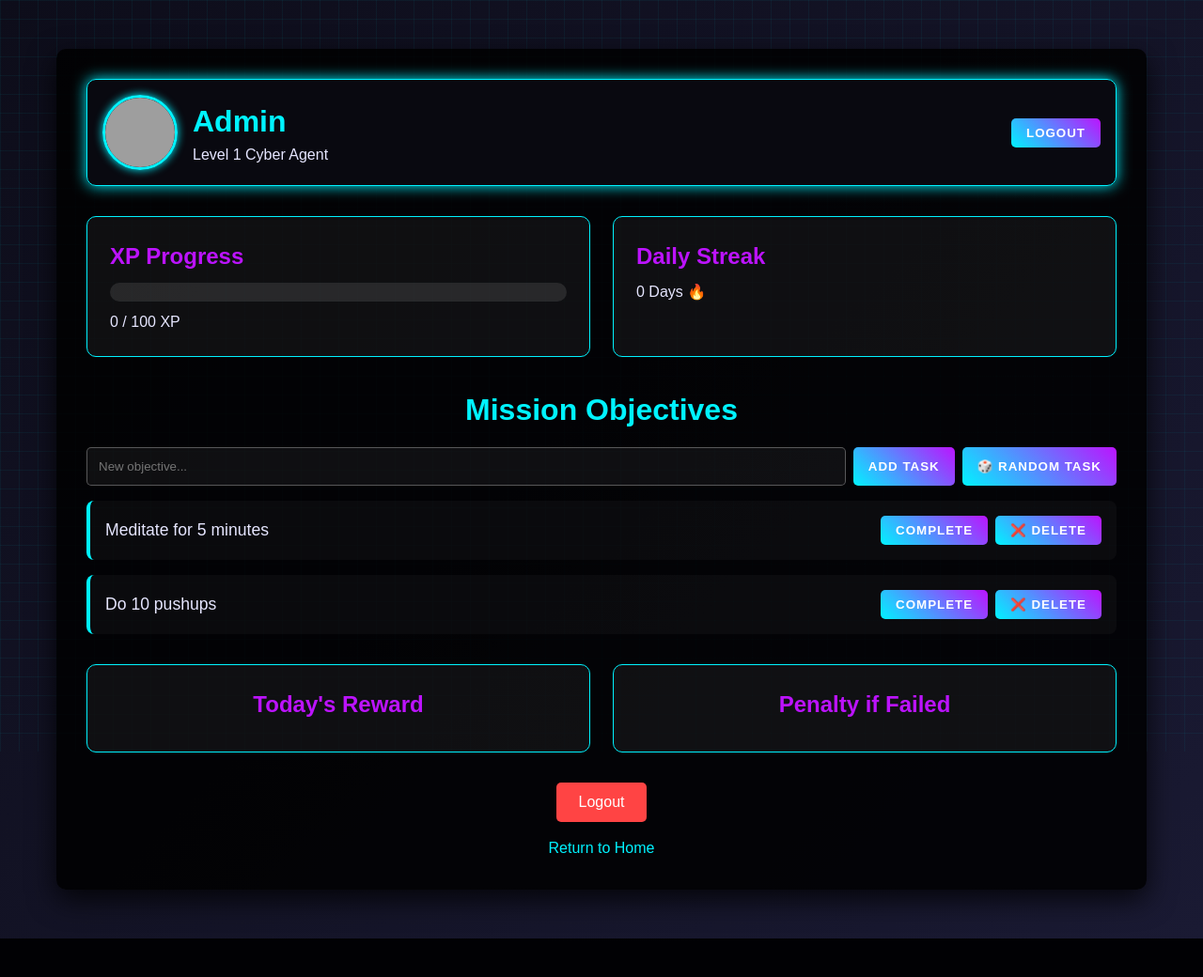
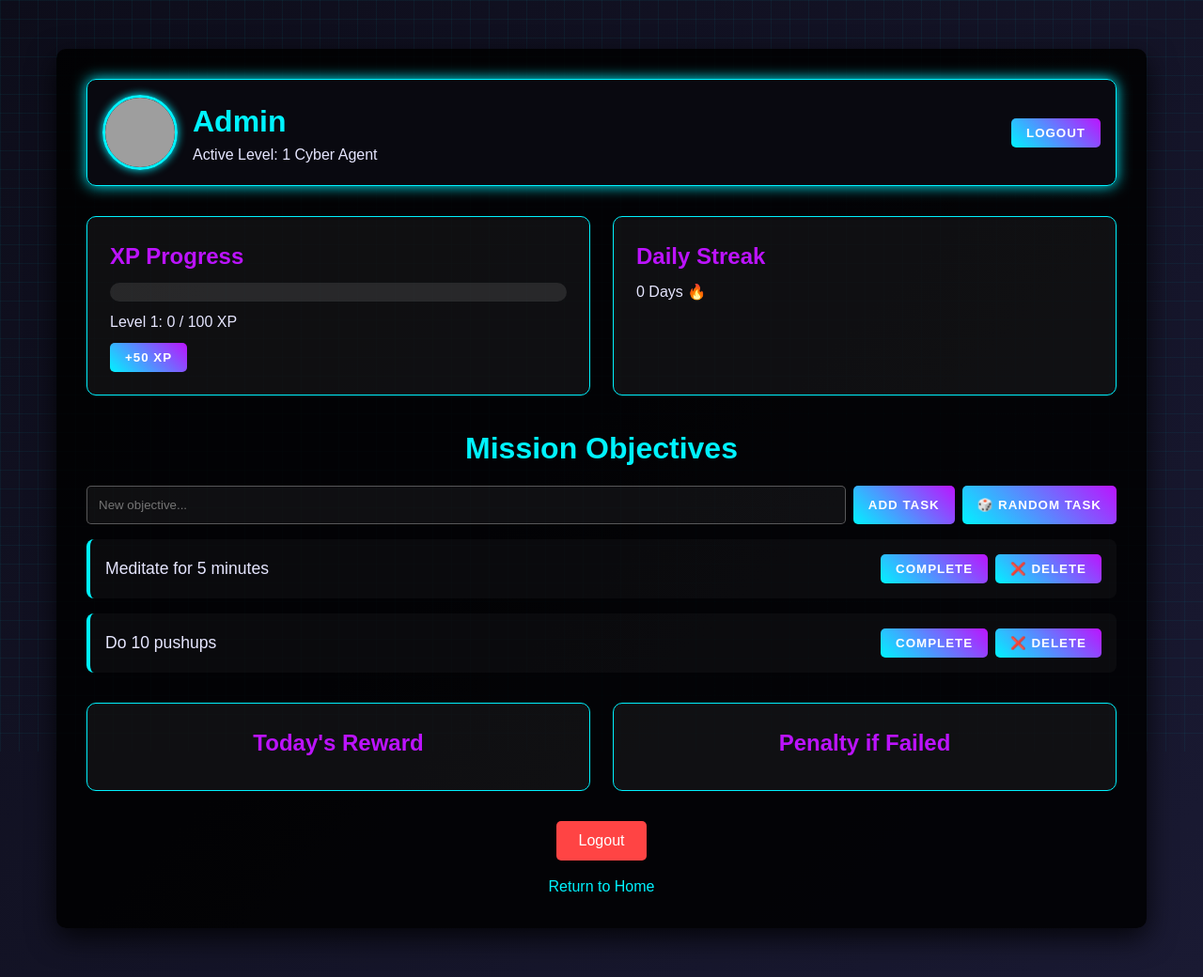
Before and after one commit to dvecy/Leveling, a Flask app: page /dashboard in a window 1280 px wide. Shown: the whole page at 94% size. Before the commit the page ends 999 px from the top, so only its background shows below. Run offline with Flask 3, Linux system fonts and the light colour scheme; a user stored in the database is signed in; some libraries are stand-ins or nearby versions; grey boxes are pictures that could not be loaded.

Commit message:
level bar upgraded

```diff
--- a/Backend/main.py
+++ b/Backend/main.py
@@ -3,6 +3,7 @@ from flask_login import LoginManager, login_required, current_user
 from extensions import db, mail, login_manager, csrf
 from config import Config
 from models import User, Task
+import math
 
 def create_app():
     app = Flask(__name__)
@@ -14,19 +15,16 @@ def create_app():
     login_manager.init_app(app)
     csrf.init_app(app)
 
-    # Set login view
     login_manager.login_view = 'auth.login'
 
-    # User loader
     @login_manager.user_loader
     def load_user(user_id):
         return db.session.get(User, int(user_id))
 
-    # Import and register blueprints
+    # Register blueprints
     from routes.auth import auth
     app.register_blueprint(auth, url_prefix='/auth')
 
-    # Routes
     @app.route('/')
     def home():
         return render_template('index.html')
@@ -36,14 +34,29 @@ def create_app():
     def dashboard():
         profile = current_user.profile
         tasks = Task.query.filter_by(user_id=current_user.id).all()
+
+        # Progressive level calculation: level starts at 1, first level requires 100 XP, then increases by 50% each level.
+        def calculate_level_progress(xp):
+            level = 1
+            required_xp = 100
+            while xp >= required_xp:
+                xp -= required_xp
+                level += 1
+                required_xp = math.floor(required_xp * 1.5)
+            return level, required_xp, xp  # current level, threshold for current level, XP earned in current level
+
+        current_level, next_level_xp, current_level_xp = calculate_level_progress(profile.xp)
+        xp_percentage = (current_level_xp / next_level_xp) * 100
+
         return render_template('dashboard.html',
             user=current_user,
             profile=profile,
             tasks=tasks,
-            xp_percentage=(profile.xp / profile.next_level_xp) * 100 if profile.next_level_xp else 0
+            xp_percentage=xp_percentage,
+            current_level=current_level,
+            next_level_xp=next_level_xp
         )
 
-    # Task routes
     @app.route('/tasks', methods=['POST'])
     @login_required
     def create_task():
@@ -51,7 +64,7 @@ def create_app():
         task = Task(
             description=data['description'],
             user_id=current_user.id,
-            xp=20  # Default XP for each task
+            xp=20  # Base XP per task
         )
         db.session.add(task)
         db.session.commit()
@@ -70,18 +83,63 @@ def create_app():
             db.session.commit()
             return jsonify({'message': 'Task deleted'}), 200
         elif request.method == 'PATCH':
-            task.completed = not task.completed
-            if task.completed:
+            if not task.completed:
+                task.completed = True
                 current_user.profile.xp += task.xp
-                if current_user.profile.xp >= current_user.profile.next_level_xp:
-                    current_user.profile.level += 1
-                    current_user.profile.next_level_xp = int(current_user.profile.next_level_xp * 1.5)
-            db.session.commit()
-            return jsonify({
-                'xp': current_user.profile.xp,
-                'level': current_user.profile.level,
-                'next_level_xp': current_user.profile.next_level_xp
-            }), 200
+
+                # Progressive level calculation
+                def calculate_level(xp):
+                    level = 1
+                    required_xp = 100
+                    while xp >= required_xp:
+                        xp -= required_xp
+                        level += 1
+                        required_xp = math.floor(required_xp * 1.5)
+                    return level, required_xp, xp
+
+                new_level, next_xp, current_level_xp = calculate_level(current_user.profile.xp)
+                level_up = new_level != current_user.profile.level
+                current_user.profile.level = new_level
+                db.session.commit()
+
+                return jsonify({
+                    'total_xp': current_user.profile.xp,
+                    'current_level': new_level,
+                    'current_level_xp': current_level_xp,
+                    'next_level_xp': next_xp,
+                    'level_up': level_up
+                }), 200
+
+            return jsonify({'message': 'Task already completed'}), 400
+
+    @app.route('/update_xp', methods=['POST'])
+    @login_required
+    def update_xp():
+        amount = request.json.get('amount', 0)
+        current_user.profile.xp += amount
+
+        # Progressive level calculation
+        def calculate_level(xp):
+            level = 1
+            required_xp = 100
+            while xp >= required_xp:
+                xp -= required_xp
+                level += 1
+                required_xp = math.floor(required_xp * 1.5)
+            return level, required_xp, xp
+
+        new_level, next_xp, current_level_xp = calculate_level(current_user.profile.xp)
+        level_up = new_level != current_user.profile.level
+        current_user.profile.level = new_level
+        db.session.commit()
+
+        return jsonify({
+            'total_xp': current_user.profile.xp,
+            'current_level': new_level,
+            'current_level_xp': current_level_xp,
+            'next_level_xp': next_xp,
+            'level_up': level_up
+        })
 
     return app
 
--- a/Backend/templates/dashboard.html
+++ b/Backend/templates/dashboard.html
@@ -4,10 +4,10 @@
   <meta charset="UTF-8">
   <meta name="viewport" content="width=device-width, initial-scale=1.0">
   <title>CyberLevel - Dashboard</title>
-  <!-- Optional external animate.css (if you want additional animations) -->
+  <!-- Optional external animate.css (for additional animations) -->
   <link rel="stylesheet" href="https://cdnjs.cloudflare.com/ajax/libs/animate.css/4.1.1/animate.min.css">
-  <!-- If you have a separate CSS file, include it here -->
-  <!-- <link rel="stylesheet" href="{{ url_for('static', filename='styles.css') }}"> -->
+  <!-- Canvas-confetti for level-up effects -->
+  <script src="https://cdnjs.cloudflare.com/ajax/libs/canvas-confetti/1.5.1/confetti.browser.min.js"></script>
   <style>
     /* ===================================================================
        Reset & Base Styles
@@ -163,8 +163,14 @@
     .xp-fill {
       height: 100%;
       background: linear-gradient(90deg, var(--cyber-blue), var(--neon-purple));
+      /* Width will be updated dynamically */
       width: {{ xp_percentage }}%;
       transition: width 0.5s ease;
+    }
+
+    /* Button to simulate adding XP */
+    #addXpBtn {
+      margin-top: 10px;
     }
 
     /* ===================================================================
@@ -213,7 +219,7 @@
       background: rgba(255, 255, 255, 0.03);
       border-radius: 8px;
       border-left: 4px solid var(--cyber-blue);
-      transition: background 0.3s, border-color 0.3s;
+      transition: background 0.3s, border-color 0.3s, transform 0.5s ease;
     }
     .task-item:hover {
       background: rgba(255, 255, 255, 0.05);
@@ -222,6 +228,15 @@
       opacity: 0.6;
       border-left-color: var(--neon-purple);
       text-decoration: line-through;
+    }
+    /* Slide animation classes for tasks */
+    .slide-up {
+      transform: translateY(-100%);
+      opacity: 0;
+    }
+    .slide-down {
+      transform: translateY(100%);
+      opacity: 0;
     }
     .task-desc {
       flex-grow: 1;
@@ -306,6 +321,17 @@
       to { opacity: 1; transform: translateY(0); }
     }
 
+    /* Glowing effect for level-up */
+    .level-up {
+      animation: glow 1s ease-in-out;
+    }
+
+    @keyframes glow {
+      0% { text-shadow: 0 0 10px var(--neon-purple); }
+      50% { text-shadow: 0 0 30px var(--neon-purple); }
+      100% { text-shadow: 0 0 10px var(--neon-purple); }
+    }
+
     /* ===================================================================
        Responsive Design
     ==================================================================== */
@@ -342,8 +368,9 @@
         <div class="user-profile">
           <img src="{{ url_for('auth.uploaded_file', filename=user.profile_photo) }}" class="user-avatar" alt="User Avatar">
           <div>
-            <h1>{{ user.username }}</h1>
-            <p>Level {{ profile.level }} Cyber Agent</p>
+            <h1 id="usernameDisplay">{{ user.username }}</h1>
+            <!-- Display active level -->
+            <p id="levelDisplay">Active Level: {{ current_level }} Cyber Agent</p>
           </div>
         </div>
         <form method="POST" action="{{ url_for('auth.logout') }}">
@@ -357,9 +384,12 @@
         <div class="stat-card">
           <h3>XP Progress</h3>
           <div class="xp-progress">
-            <div class="xp-fill" style="width: {{ xp_percentage }}%;"></div>
+            <div class="xp-fill" id="xpFill" style="width: {{ xp_percentage }}%;"></div>
           </div>
-          <p>{{ profile.xp }} / {{ profile.next_level_xp }} XP</p>
+          <!-- Display XP numerically. The threshold is computed dynamically on the client side. -->
+          <p id="xpText">{{ profile.xp }} / {{ next_level_xp }} XP</p>
+          <!-- Button to simulate adding XP -->
+          <button class="cyber-button" id="addXpBtn">+50 XP</button>
         </div>
         <div class="stat-card">
           <h3>Daily Streak</h3>
@@ -419,13 +449,87 @@
   </div>
 
   <script>
-    // TASK MANAGEMENT: Add, Complete, Delete, and Random Task functionality
     document.addEventListener('DOMContentLoaded', function() {
       const taskForm = document.getElementById('task-form');
       const taskList = document.getElementById('task-list');
-      const xpFill = document.querySelector('.xp-fill');
+      const xpFill = document.getElementById('xpFill');
+      const xpText = document.getElementById('xpText');
+      const levelDisplay = document.getElementById('levelDisplay');
 
-      // Add Task
+      // --- XP System Variables ---
+      // These values are passed from the server.
+      let currentXP = {{ profile.xp }};
+      let currentLevel = {{ current_level }};
+
+      // Helper: Calculate threshold (XP required for current level)
+      function getThreshold(level) {
+        return Math.floor(100 * Math.pow(1.5, level - 1));
+      }
+
+      // Helper: Total XP required to start current level
+      function getTotalXPForLevel(level) {
+        let sum = 0;
+        for (let i = 1; i < level; i++) {
+          sum += getThreshold(i);
+        }
+        return sum;
+      }
+
+      // Update the XP bar and text display using currentXP and currentLevel
+      function updateXPUI() {
+        const baseXP = getTotalXPForLevel(currentLevel);
+        const threshold = getThreshold(currentLevel);
+        const xpInLevel = currentXP - baseXP;
+        const xpPercentage = Math.min((xpInLevel / threshold) * 100, 100);
+        xpFill.style.width = xpPercentage + '%';
+        xpText.textContent = `Level ${currentLevel}: ${xpInLevel} / ${threshold} XP`;
+        levelDisplay.textContent = `Active Level: ${currentLevel} Cyber Agent`;
+      }
+
+      // Function to trigger confetti effect on level-up
+      function triggerConfetti() {
+        confetti({
+          particleCount: 100,
+          spread: 70,
+          origin: { y: 0.6 }
+        });
+      }
+
+      // Function to add XP using the /update_xp endpoint
+      function addXP(amount) {
+        fetch('/update_xp', {
+          method: 'POST',
+          headers: {
+            'Content-Type': 'application/json',
+            'X-CSRFToken': '{{ csrf_token() }}'
+          },
+          body: JSON.stringify({ amount: amount })
+        })
+        .then(response => response.json())
+        .then(data => {
+          currentXP = data.total_xp;
+          currentLevel = data.current_level;
+          updateXPUI();
+          if(data.level_up) {
+            triggerConfetti();
+            levelDisplay.classList.add('level-up');
+            setTimeout(() => levelDisplay.classList.remove('level-up'), 1000);
+            alert(`Congratulations! Level ${currentLevel} Achieved!`);
+          }
+        });
+      }
+
+      // Event listener for the "+50 XP" button.
+      const addXpBtn = document.getElementById('addXpBtn');
+      addXpBtn.addEventListener('click', function() {
+        addXP(50);
+        xpFill.classList.add('animate__animated', 'animate__pulse');
+        xpFill.addEventListener('animationend', () => {
+          xpFill.classList.remove('animate__animated', 'animate__pulse');
+        }, { once: true });
+      });
+
+      // TASK: Add Task
       taskForm.addEventListener('submit', async (e) => {
         e.preventDefault();
         const input = taskForm.querySelector('input[name="task"]');
@@ -456,10 +560,13 @@
         }
       });
 
-      // Complete or Delete Task
+      // TASK: Complete or Delete Task
       taskList.addEventListener('click', async (e) => {
         const taskItem = e.target.closest('.task-item');
+        if (!taskItem) return;
         const taskId = taskItem.dataset.taskId;
+
+        // Delete Task
         if (e.target.classList.contains('delete-btn')) {
           await fetch(`/tasks/${taskId}`, {
             method: 'DELETE',
@@ -467,14 +574,21 @@
           });
           taskItem.remove();
         }
+
+        // Complete Task
         if (e.target.classList.contains('complete-btn')) {
-          const response = await fetch(`/tasks/${taskId}/complete`, {
+          const response = await fetch(`/tasks/${taskId}`, {
             method: 'PATCH',
             headers: { 'X-CSRFToken': '{{ csrf_token() }}' }
           });
           if (response.ok) {
             const data = await response.json();
-            taskItem.classList.add('completed');
+            // Animate task slide-up then move it to bottom of the list
+            taskItem.classList.add('slide-up');
+            setTimeout(() => {
+              taskItem.classList.remove('slide-up');
+              taskItem.classList.add('completed'); // Mark visually completed
+              // Replace complete button with completed label
               taskItem.innerHTML = `
                 <span class="task-desc">${taskItem.querySelector('.task-desc').textContent}</span>
                 <div class="task-actions">
@@ -482,12 +596,31 @@
                   <button class="cyber-button delete-btn" data-task-id="${taskId}">❌ Delete</button>
                 </div>
               `;
-            xpFill.style.width = `${(data.xp / data.next_level_xp) * 100}%`;
+              // Append task to the bottom
+              taskList.appendChild(taskItem);
+            }, 500);
+
+            // Update XP UI based on task completion response
+            currentXP = data.total_xp;
+            currentLevel = data.current_level;
+            updateXPUI();
+            // Animate XP bar pulse
+            xpFill.classList.add('animate__animated', 'animate__pulse');
+            xpFill.addEventListener('animationend', () => {
+              xpFill.classList.remove('animate__animated', 'animate__pulse');
+            }, { once: true });
+
+            if(data.level_up) {
+              triggerConfetti();
+              levelDisplay.classList.add('level-up');
+              setTimeout(() => levelDisplay.classList.remove('level-up'), 1000);
+              alert(`Congratulations! Level ${currentLevel} Achieved!`);
+            }
           }
         }
       });
 
-      // Random Task Generator
+      // TASK: Random Task Generator
       document.getElementById('random-task').addEventListener('click', () => {
         const tasks = [
           'Do 10 pushups',
@@ -499,6 +632,9 @@
         const randomTask = tasks[Math.floor(Math.random() * tasks.length)];
         document.querySelector('#task-form input[name="task"]').value = randomTask;
       });
+
+      // Initial UI update for XP system.
+      updateXPUI();
     });
   </script>
 </body>
```
Also changed, not shown: Backend/instance/leveling.db. Lines whose indentation alone changed are shown as unchanged.
